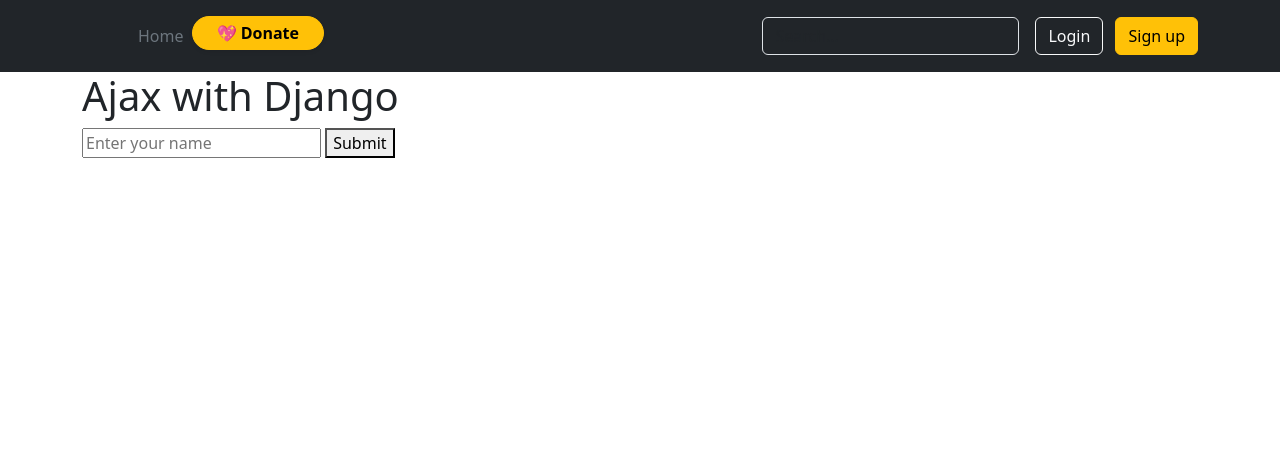
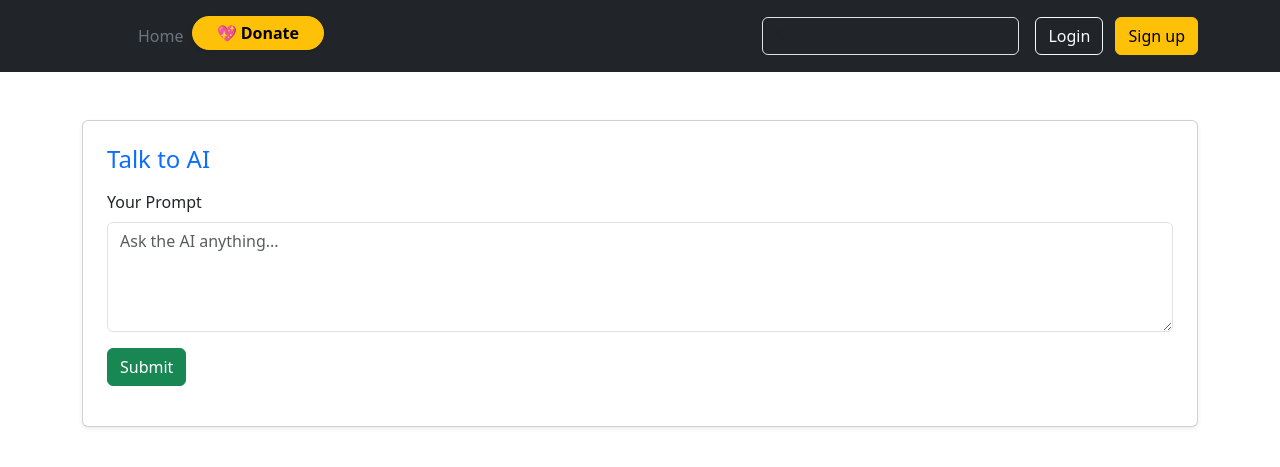
Before and after one commit to ZeNik77/Self-Revision-app, a Django app: page /course/ in a window 1280 px wide. Shown: the top 467 px of the page. Run offline with Django 5.2, Linux system fonts and the light colour scheme.

Commit message:
БУДЕТ С КЕМ ПОГОВОРИТЬ ПОСЛЕ 999 ЧАСОВ РАБОТЫ

```diff
--- a/templates/course.html
+++ b/templates/course.html
@@ -1,32 +1,47 @@
 {% extends "base.html" %}
 
 {% block content %}
-<div class="container">
-    <h1>Ajax with Django</h1>
+<div class="container mt-5">
+  <form id="aiForm" class="card shadow-sm p-4">
+    <h4 class="mb-3 text-primary">Talk to AI</h4>
 
-    <form id="myForm">
-        <input type="text" id="nameInput" name="name" placeholder="Enter your name">
-        <button type="submit">Submit</button>
-    </form>
+    <div class="mb-3">
+      <label for="aiInput" class="form-label">Your Prompt</label>
+      <textarea id="aiInput" name="prompt" class="form-control" rows="4" placeholder="Ask the AI anything..."></textarea>
+    </div>
 
-    <div id="responseMessage"></div>
+    <div class="d-flex justify-content-between align-items-center mb-3">
+      <button type="submit" id="submitBtn" class="btn btn-success">Submit</button>
+      <span id="loadingText" class="text-muted d-none">
+        ⏳ Generating...
+      </span>
+    </div>
+
+    <div id="aiAnswerBox" class="d-none">
+      <label class="form-label fw-bold">AI Response</label>
+      <div id="aiAnswer" class="p-3 bg-light border rounded">ХУИ
+      </div>
+    </div>
+  </form>
 </div>
 
+
 <script>
-    // Ajax setup for form submission
     $(document).ready(function() {
-        $('#myForm').on('submit', function(event) {
+        $('#aiForm').on('submit', function(event) {
             event.preventDefault();
-
+            $('#loadingText').removeClass('d-none');
             $.ajax({
-                url: '{% url "ajax" %}',  // The URL of the Django view that handles the request
+                url: '{% url "sendMessage" %}',
                 type: 'POST',
                 data: {
-                    'name': $('#nameInput').val(),
-                    'csrfmiddlewaretoken': '{{ csrf_token }}' // CSRF token for security
+                    'input': $('#aiInput').val(),
+                    'csrfmiddlewaretoken': '{{ csrf_token }}'
                 },
                 success: function(response) {
-                    $('#responseMessage').text(response.message);  // Update the page dynamically
+                    $('#loadingText').addClass('d-none');
+                    $('#aiAnswerBox').removeClass('d-none');
+                    $('#aiAnswer').text(response.message);
                 }
             });
         });
--- a/testproject/urls.py
+++ b/testproject/urls.py
@@ -27,5 +27,5 @@ urlpatterns = [
     path('courses/', views.courses, name='courses'),
     path('donat/', views.donat, name='donat'),
     path('course/', views.course, name='course'),
-    path('ajax/', views.ajax_view, name='ajax'),
+    path('sendMessage_ajax/', views.sendMessage, name='sendMessage'),
 ]
--- a/testproject/views.py
+++ b/testproject/views.py
@@ -6,6 +6,7 @@ from django.urls import reverse
 from django.shortcuts import redirect
 from .forms import SignUpForm, LoginForm, AddCourseForm
 from .models import User, Courses
+from g4f.client import Client
 import asyncio
 
 def index(request):
@@ -96,11 +97,23 @@ def donat(request):
     return render(request, 'donat.html')
 def course(request):
     return render(request, 'course.html')
-async def ajax_view(request):
+async def chatGPT(input):
+    client = Client()
+
+    response = client.chat.completions.create(
+        model="gpt-4o-mini",
+        messages=[
+            {
+                "role": "user",
+                "content": input
+            }
+        ],
+        web_search = False
+    )
+    return response
+async def sendMessage(request):
     if request.method == 'POST':
-        name = request.POST.get('name')
-        message = f'Welcome back, {name}!'
-        print(message)
-        await asyncio.sleep(3)
-        return JsonResponse({'message': message})
+        input = request.POST.get('input')
+        response = await chatGPT(input)
+        return JsonResponse({'message': response.choices[0].message.content})
     return JsonResponse({'message': 'Invalid request'})
```
